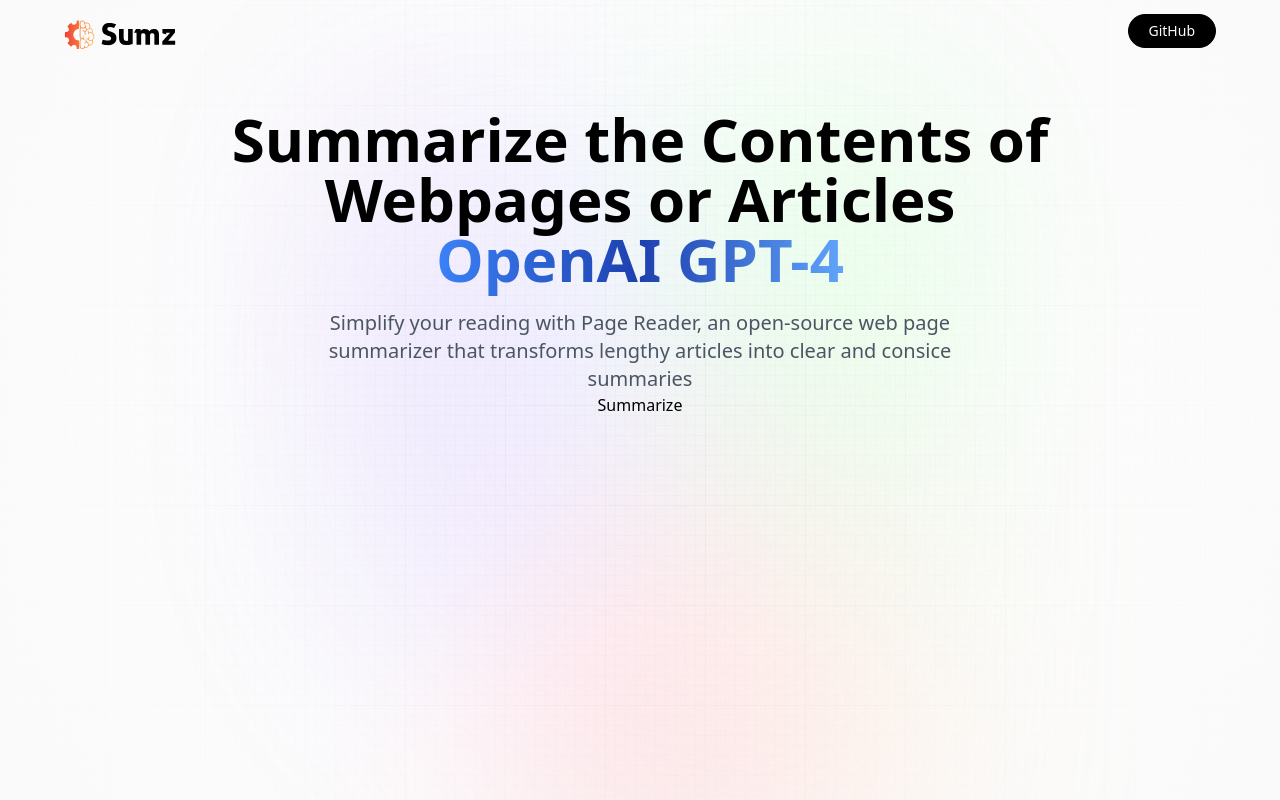
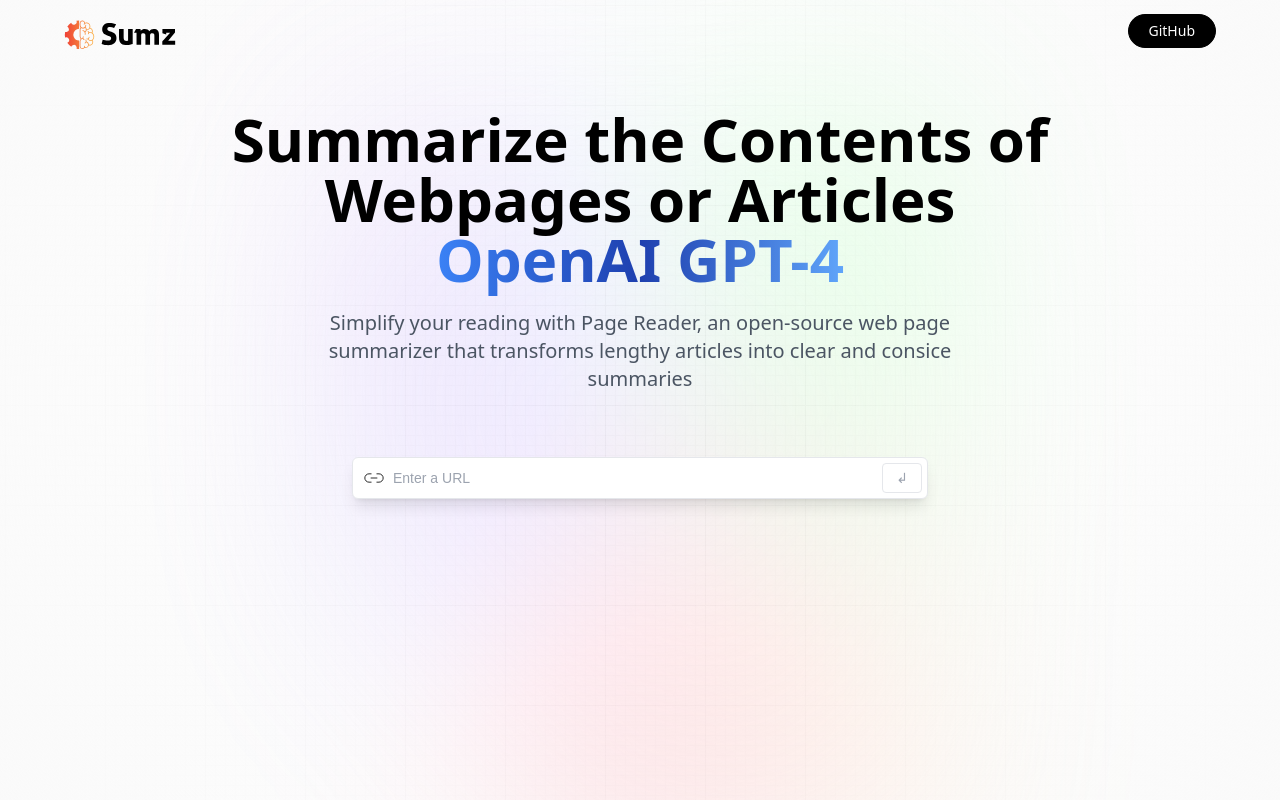
Before and after one commit to ajboman/PageReader, a React (Vite) app: page / in a window 1280 px wide. Built offline with nearby package versions, Linux system fonts and the light colour scheme; a web font is replaced by a local one.

Commit message:
form added

```diff
--- a/src/components/Summarize.jsx
+++ b/src/components/Summarize.jsx
@@ -1,8 +1,52 @@
-import React from 'react'
+import { useState, useEffect } from 'react';
+
+import { copy, linkIcon, loader, tick } from '../assets';
 
 const Summarize = () => {
+  const [article, setArticle] = useState({
+    url:'',
+    summary:'',
+  });
+
+const handleSubmit = async (e) => {
+  alert("Submitted");
+}
+
   return (
-    <div>Summarize</div>
+    <section className='mt-16 w-full max-w-xl'>
+      {/* Search */}
+      <div className='flex flex-col w-full gap-2'>
+        <form className='relative flex justify-center items-center'
+          onSubmit={handleSubmit}>
+          <img
+            src={linkIcon}
+            alt="link_icon"
+            className='absolute left-0 my-2 ml-3 w-5' />
+
+          <input
+            type='url'
+            placeholder='Enter a URL'
+            value={article.url}
+            onChange={(e) => setArticle({... article, url: e.target.value })}
+            required
+            className='url_input peer'
+          />
+
+          <button
+            type='submit'
+            className='submit_btn
+          peer-focus:border-gray-700
+          peer-focus:text-gray-700'>
+            ↲
+          </button>
+
+
+        </form>
+        {/* Browse URL History*/}
+      </div>
+
+      {/* Display Results */}
+    </section >
   )
 }
 
```
